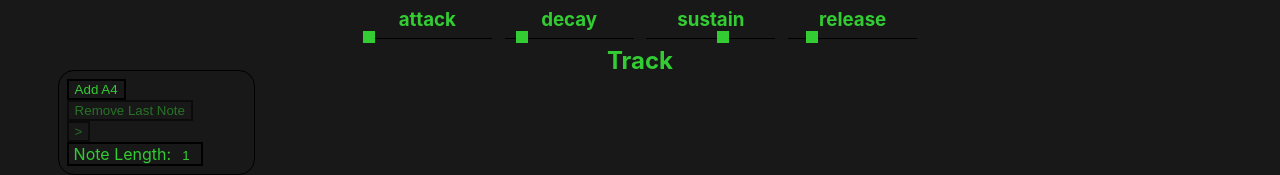
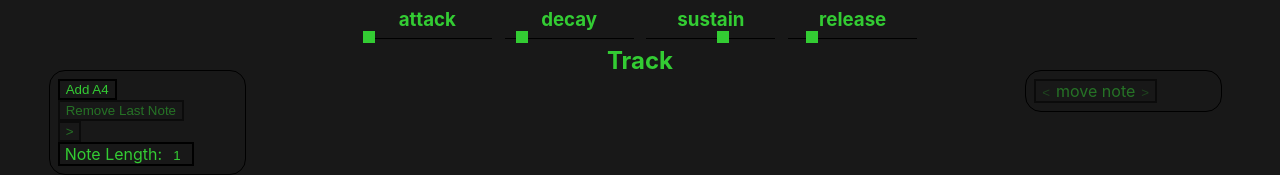
Before and after one commit to IsaacJCarnes/audio-vision, a React (Create React App) app: page / in a window 1280 px wide. Shown: the part 591-766 px from the top of the page. Built offline with nearby package versions, Linux system fonts and the light colour scheme.

Commit message:
Made button to move track notes back and fourth

```diff
--- a/src/components/Track.js
+++ b/src/components/Track.js
@@ -4,12 +4,15 @@ import React, { useContext, useEffect, useState } from "react";
 import { CTX } from "../context/Store";
 
 import { tone as toneArray, ToneAsList } from "../pages/HomePage/helper.js";
-import { waitForElementToBeRemoved } from "@testing-library/react";
 
 export default function Track() {
   const [appState, updateState] = useContext(CTX);
-  const [currentNote, setCurrentNote] = useState({ noteId: "", noteFreq: 440, startPos: 0, blankSpace: 0});
+  const [currentNote, setCurrentNote] = useState({
+    noteId: "",
+    noteFreq: 440
+  });
   const [trackNotes, setTrackNotes] = useState([]);
+  const [selectedTrackNote, setSelectedTrackNote] = useState(null);
 
   const [lengthMultiplier, setLengthMultiplier] = useState(1);
   const [bpm, setBpm] = useState(240);
@@ -17,16 +20,45 @@ export default function Track() {
 
   let { frequency } = appState.osc1Settings;
 
-  const TrackVisual = trackNotes.map((element, index) => (
-    console.log(element),
+  const TrackVisual = trackNotes.map(
+    (element, index) => (
         <div
           className="trackNote"
           key={index}
-      style={{ left: (element.startPos + element.blankSpace) * noteWidth + "vw", width: element.noteLength * noteWidth + "vw"}}
+          data-index={index}
+          style={{
+            left: (element.startPos + element.blankSpace) * noteWidth + "vw",
+            width: element.noteLength * noteWidth + "vw",
+          }}
         >
           {element.noteId}
         </div>
-  ));
+    )
+  );
+
+  const MoveTrackNote = (forward) => {
+    let notes = [...trackNotes];
+    if(forward){
+      let first = notes[selectedTrackNote];
+      let firstStartPos = first.startPos;
+      let second = notes[selectedTrackNote + 1];
+      first.startPos = second.startPos + (second.noteLength - first.noteLength);
+      second.startPos = firstStartPos;
+      notes[selectedTrackNote] = second;
+      notes[selectedTrackNote + 1] = first;
+      setSelectedTrackNote(selectedTrackNote+1);
+    } else {
+      let first = notes[selectedTrackNote];
+      let firstStartPos = first.startPos;
+      let second = notes[selectedTrackNote - 1];
+      first.startPos = second.startPos;
+      second.startPos = firstStartPos + (first.noteLength - second.noteLength);
+      notes[selectedTrackNote] = second;
+      notes[selectedTrackNote - 1] = first;
+      setSelectedTrackNote(selectedTrackNote-1);
+    }
+    setTrackNotes(notes);
+  }
 
   const RemoveLastNote = () => {
     let newTrack = [...trackNotes];
@@ -35,10 +67,10 @@ export default function Track() {
   };
 
   const PlayNotes = () => {
-    let noteLength = 60/bpm;
+    let noteLength = 60 / bpm;
     let notes = [...trackNotes];
     updateState({ type: "PLAY_OSC", payload: { notes, noteLength } });
-  }
+  };
 
   useEffect(() => {
     setCurrentNote(
@@ -51,16 +83,18 @@ export default function Track() {
   return (
     <div className="track">
       <h2 className="textContent">Track</h2>
-      <div id="LeftButtonHolder">
+      <div className="ButtonHolder" id="LeftButtonHolder">
         <button
           className="active"
           onClick={(e) => {
-            let lastNote = trackNotes[trackNotes.length -1];
+            let lastNote = trackNotes[trackNotes.length - 1];
             let startPos = 0;
-            if(lastNote){
-              startPos = Number(lastNote.startPos) + Number(lastNote.blankSpace) + Number(lastNote.noteLength);
+            if (lastNote) {
+              startPos =
+                Number(lastNote.startPos) +
+                Number(lastNote.blankSpace) +
+                Number(lastNote.noteLength);
             }
-            console.log(lastNote, startPos);
             setTrackNotes([
               ...trackNotes,
               {
@@ -90,7 +124,7 @@ export default function Track() {
             PlayNotes();
           }}
         >
-          {'>'}
+          {">"}
         </button>
         <label className="textContent">
           Note Length:
@@ -101,7 +135,14 @@ export default function Track() {
           />
         </label>
       </div>
-      <div className="trackVisual">{TrackVisual}</div>
+      <div className="ButtonHolder" id="RightButtonHolder">
+        <div className={selectedTrackNote !== null ? "active" : "disabled"}>
+          <button className={selectedTrackNote > 0 ? "active" : "disabled"} onClick={(e) => MoveTrackNote(false)}>{"<"}</button>
+          move note
+          <button className={selectedTrackNote < trackNotes.length-1 ? "active" : "disabled"} onClick={(e) => MoveTrackNote(true)}>{">"}</button>
+        </div>
+      </div>
+      <div className="trackVisual" onClick={(e) => {if(e.target.className === "trackNote"){setSelectedTrackNote(Number(e.target.dataset['index']))}}}>{TrackVisual}</div>
     </div>
   );
 }
--- a/src/css/Track.css
+++ b/src/css/Track.css
@@ -20,10 +20,8 @@
     position: absolute;
 }
 
-#LeftButtonHolder{
+.ButtonHolder{
     position: absolute;
-    left: -15%;
-    width: 20%;
     top: 3vh;
     display: flex;
     flex-direction: column;
@@ -32,17 +30,45 @@
     padding: 1vmin;
 }
 
+#LeftButtonHolder{
+    left: -16%;
+    width: 20%;
+}
 
-#LeftButtonHolder button{
+#RightButtonHolder{
+    left: 93%;
+    width: 20%;
+}
+
+.ButtonHolder button{
     color: #33CC33;
     border: 2px solid black;
     width: fit-content;
 }
-#LeftButtonHolder .active{
+
+.ButtonHolder div{
+    color: #33CC33;
+    border: 2px solid black;
+    width: fit-content;
+}
+
+.ButtonHolder div button{
+    background: none;
+    color: #33CC33;
+    width: fit-content;
+    border: none;
+}
+
+.ButtonHolder div button .disabled{
+    opacity: 50%;
+    color: grey;
+}
+
+.ButtonHolder .active{
     background-color: transparent;
 }
 
-#LeftButtonHolder .disabled{
+.ButtonHolder .disabled{
     background-color: inherit;
     opacity: 50%;
 }
```
Lines whose indentation alone changed are shown as unchanged.
